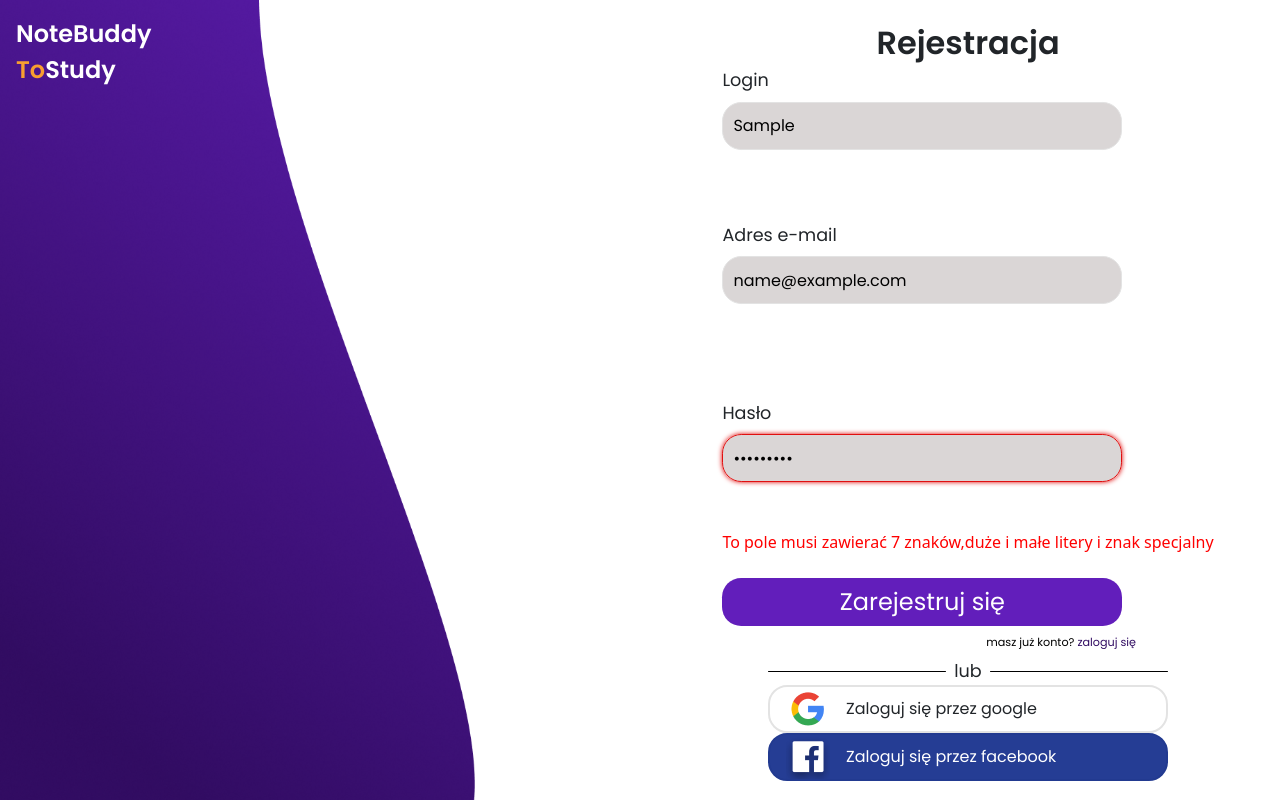
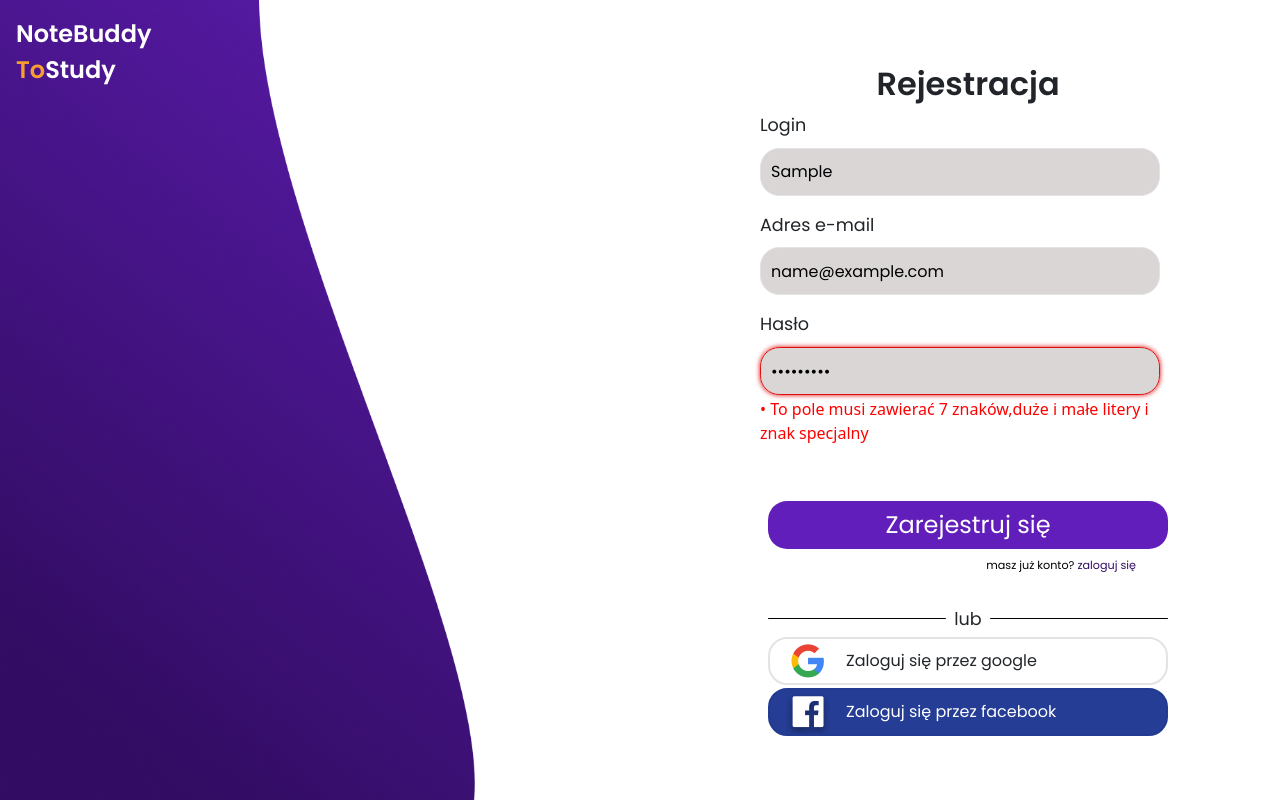
Before and after one commit to murasame112/NoteBuddyToStudy, an Angular app in the folder frontend/: page /register in a window 1280 px wide. Both pictures are taken after typing "Sample", "name@example.com", "Sample123" into the empty fields and a click on the input "Zarejestruj się". Built offline with nearby package versions, Linux system fonts and the light colour scheme.

Commit message:
register_panel-add_flex&fixdisplaying_walidation

```diff
--- a/frontend/src/app/components/register-page/register-page.component.html
+++ b/frontend/src/app/components/register-page/register-page.component.html
@@ -9,39 +9,72 @@
 
   <div id="page-name">Rejestracja</div>
   <div id="register-form">
-    <form [formGroup]="registerForm" (ngSubmit)="addUser(registerForm.value)">
-      <label class="form-labels">Login</label><br>
-      <input type="text" placeholder="wpisz login" class="form-inputs" formControlName="login"><br><br>
+    <form [formGroup]="registerForm" (ngSubmit)="addUser(registerForm.value)" id="registerForm">
 
-      <span  style="color:red;" *ngIf="registerForm.get('login')!.hasError('required') && registerForm.get('login')!.touched">
-        To pole nie może być puste</span><br>
+      <div class="registerFormItem">
 
-      <span  style="color:red;" *ngIf="registerForm.get('login')!.hasError('spaceValidator') && registerForm.get('login')!.touched && !registerForm.get('login')!.hasError('required')" >
-        to pole nie może posiadać znaków specjalnych oraz spacji </span><br>
+        <label class="form-labels">Login</label>
+        <!-- <br> -->
+        <input type="text" placeholder="wpisz login" class="form-inputs" formControlName="login">
+        <!-- <br><br> -->
 
-      <label class="form-labels">Adres e-mail</label><br>
-      <input type="text" placeholder="wpisz e-mail" class="form-inputs" formControlName="mail"><br><br>
-      <span  style="color:red;" *ngIf="registerForm.get('mail')!.hasError('required') && registerForm.get('mail')!.touched">
-        To pole nie może być puste</span><br>
+        <ng-container *ngIf="registerForm.get('login')!.hasError('required') && registerForm.get('login')!.touched">
+         <div class="validators"> <span style="color:red;">&#x2022; To pole nie może być puste</span> </div>
+        </ng-container>
 
-        <span  style="color:red;" *ngIf="registerForm.get('mail')!.hasError('email') && registerForm.get('mail')!.touched && !registerForm.get('mail')!.hasError('required')" >
-          niepoprawny format email "example@gmail.com"</span><br>
 
-        <span  style="color:red;" *ngIf="registerForm.get('mail')!.hasError('spaceValidator') && registerForm.get('mail')!.touched && !registerForm.get('mail')!.hasError('required')" >
-          to pole nie może mieć spacji </span><br>
+        <ng-container *ngIf="registerForm.get('login')!.hasError('spaceValidator') && registerForm.get('login')!.touched && !registerForm.get('login')!.hasError('required')">
+        <div class="validators"></div>  <span  style="color:red">&#x2022; To pole nie może posiadać znaków specjalnych oraz spacji </span>
+        </ng-container>
 
-      <label class="form-labels">Hasło</label><br>
-      <input type="password" placeholder="minimum 7 znaków" class="form-inputs" formControlName="password"><br><br>
-      <span  style="color:red;" *ngIf="registerForm.get('password')!.hasError('required') && registerForm.get('password')!.touched">
-        To pole nie może być puste</span><br>
+      </div>
 
-        <span  style="color:red;" *ngIf="registerForm.get('password')!.hasError('passwordInvalid') && registerForm.get('password')!.touched && !registerForm.get('password')!.hasError('required')">
-          To pole  musi zawierać 7 znaków,duże i małe litery i znak specjalny </span><br>
 
-        <span  style="color:red;" *ngIf="registerForm.get('password')!.hasError('spaceValidator') && registerForm.get('password')!.touched && !registerForm.get('password')!.hasError('required')" >
-          to pole nie może mieć spacji </span><br>
+      <div class="registerFormItem">
 
-      <input type="submit" value="Zarejestruj się" id="register-btn">
+        <label class="form-labels">Adres e-mail</label>
+        <!-- <br> -->
+        <input type="text" placeholder="wpisz e-mail" class="form-inputs" formControlName="mail">
+        <!-- <br><br> -->
+        <ng-container *ngIf="registerForm.get('mail')!.hasError('required') && registerForm.get('mail')!.touched">
+          <div class="validators"> <span  style="color:red;" >&#x2022;To pole nie może być puste</span></div>
+        </ng-container>
+
+        <ng-container *ngIf="registerForm.get('mail')!.hasError('email') && registerForm.get('mail')!.touched && !registerForm.get('mail')!.hasError('required')">
+          <div class="validators"> <span  style="color:red;">&#x2022; Niepoprawny format email "example@gmail.com"</span></div>
+       </ng-container>
+
+       <ng-container *ngIf="registerForm.get('mail')!.hasError('spaceValidator') && registerForm.get('mail')!.touched && !registerForm.get('mail')!.hasError('required')">
+        <div class="validators"><span  style="color:red;">&#x2022; To pole nie może mieć spacji </span></div>
+       </ng-container>
+
+      </div>
+
+
+      <div class="registerFormItem">
+
+       <label class="form-labels">Hasło</label>
+      <!-- <br> -->
+        <input type="password" placeholder="minimum 7 znaków" class="form-inputs" formControlName="password">
+      <!-- <br><br> -->
+
+      <ng-container  *ngIf="registerForm.get('password')!.hasError('required') && registerForm.get('password')!.touched">
+        <div class="validators"><span  style="color:red;">&#x2022; To pole nie może być puste</span></div>
+      </ng-container>
+
+      <ng-container  *ngIf="registerForm.get('password')!.hasError('passwordInvalid') && registerForm.get('password')!.touched && !registerForm.get('password')!.hasError('required')">
+        <div class="validators"><span  style="color:red;">&#x2022; To pole  musi zawierać 7 znaków,duże i małe litery i znak specjalny </span></div>
+      </ng-container>
+
+
+        <ng-container *ngIf="registerForm.get('password')!.hasError('spaceValidator') && registerForm.get('password')!.touched && !registerForm.get('password')!.hasError('required')">
+          <div class="validators"><span  style="color:red;">&#x2022; To pole nie może mieć spacji </span></div>
+        </ng-container>
+
+       </div>
+
+
+      <br><input type="submit" value="Zarejestruj się" id="register-btn">
     </form>
 
   </div>
--- a/frontend/src/app/components/register-page/register-page.component.scss
+++ b/frontend/src/app/components/register-page/register-page.component.scss
@@ -137,6 +137,27 @@ input.ng-invalid.ng-touched
 
 }
 
+#registerForm
+{
+display: flex;
+flex-direction: column;
+justify-content: center;
+align-items: center;
+gap: 1rem;
+width: 26rem;
+
+}
+
+.registerFormItem
+{
+  display: flex;
+  flex-direction: column;
+  justify-content: center;
+  align-items: flex-start;
+  gap: 0.1rem;
+  width: 26rem;
+
+}
 
 .form-labels
 {
@@ -144,6 +165,11 @@ input.ng-invalid.ng-touched
   font-size: 1.1rem;
   font-weight: 400;
 
+}
+
+.validators
+{
+width: 26rem;
 }
 
 
```
